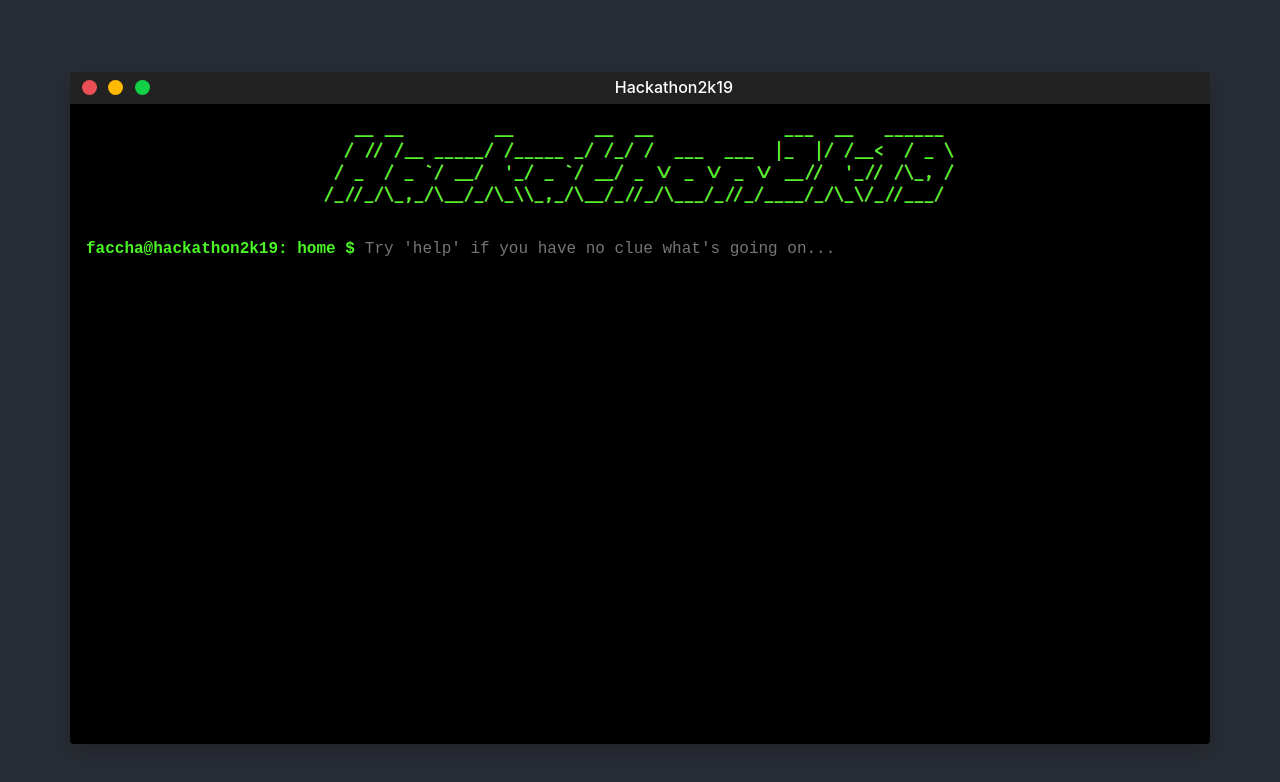
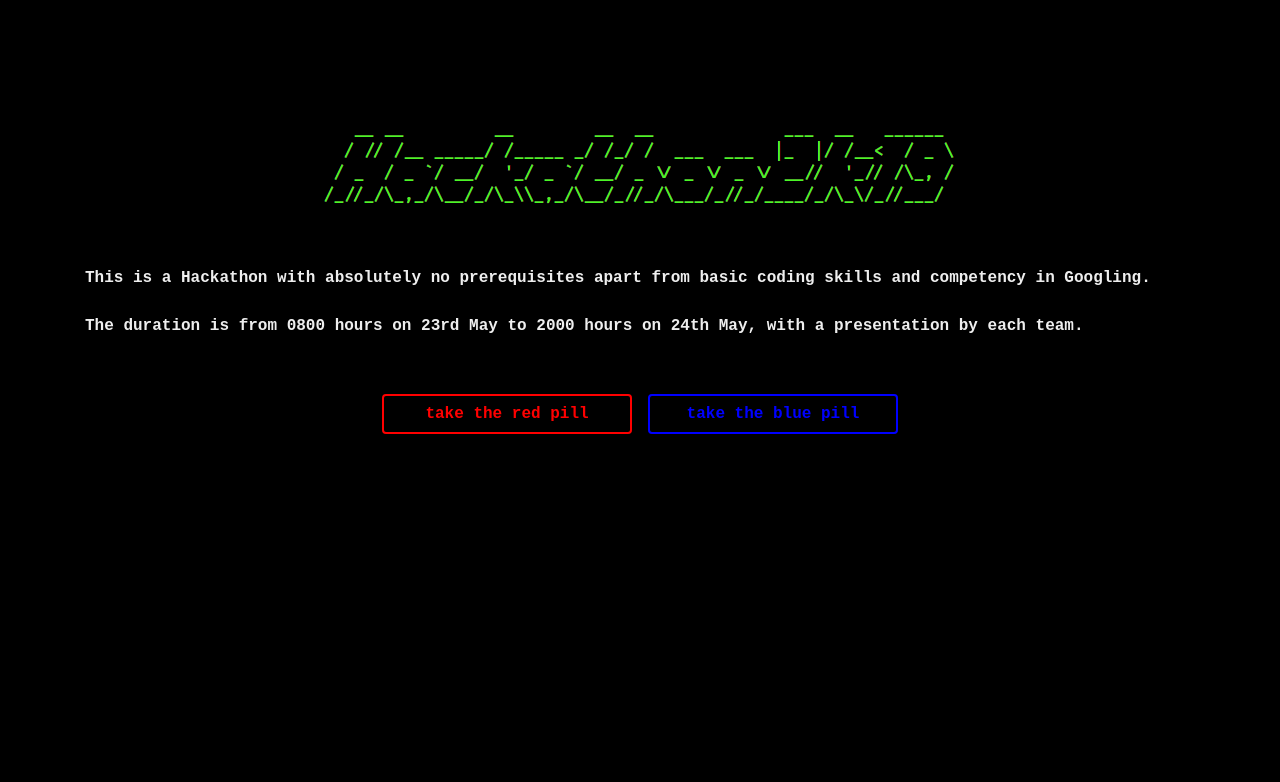
Before and after one commit to v15hv4/UG2k19_Hackathon_Web, a React (Create React App) app: page / in a window 1280 px wide. Shown: the top 782 px of the page. Built offline with nearby package versions, Linux system fonts and the light colour scheme.

Commit message:
Added intro

```diff
--- a/src/App.js
+++ b/src/App.js
@@ -14,7 +14,7 @@ const App = () => {
       <Helmet>
         <style>{"body{ background-color: #282c34;}"}</style>
       </Helmet>
-      <TerminalWindow />
+      <TerminalWindow/>
     </div >
   );
 }
--- a/src/components/CLI.js
+++ b/src/components/CLI.js
@@ -29,11 +29,11 @@ class CLI extends React.Component {
     shiftFocus = e => document.querySelector('.command').focus();
     render() {
         return (
-            <div className='CLI container rounded-bottom shadow overflow-auto h-100' onClick={this.shiftFocus}>
+            <div className={'CLI container rounded-bottom shadow overflow-auto ' + (this.props.visibility === "invisible" ? "" : "h-100")} onClick={this.shiftFocus}>
                 <div className='row pt-3 justify-content-center'>
                     <img src='h19_term_header.png' alt='Hackathon2k19' className="img-fluid"></img>
                 </div>
-                <div className='row px-3 pt-3'>
+                <div className={'row px-3 pt-3 ' + this.props.visibility}>
                     <form onSubmit={this.handleSubmit} className='col-12 pl-0'>
                         <span className='col-12 col-md-4 px-0 mr-2'>faccha@hackathon2k19: {this.state.page} $</span>
                         <input type='text' className='command' autoComplete="off" autoCorrect="off" autoCapitalize="off" spellCheck="false" autoFocus onChange={this.handleChange} value={this.state.command} placeholder={this.state.placeholder} />
--- a/src/components/Taskbar.js
+++ b/src/components/Taskbar.js
@@ -1,8 +1,9 @@
-import React from 'react';
+import React, { Component } from 'react';
 
-const Taskbar = () => {
+class Taskbar extends Component {
+    render() {
         return (
-        <div className='Taskbar container rounded shadow'>
+            <div className={'Taskbar container rounded shadow ' + this.props.visibility}>
                 <div className='row tb-bg pt-1 pb-1 pl-2 rounded-top'>
                     <span className='action-buttons'>
                         <button className='rounded-circle ml-1 tb-close' /> &thinsp;
@@ -12,7 +13,8 @@ const Taskbar = () => {
                     <h6 className='text-white m-auto tb-header pr-3'> Hackathon2k19 </h6>
                 </div>
             </div>
-    )
+        );
+    }
 }
 
 export default Taskbar;
--- a/src/components/TerminalWindow.js
+++ b/src/components/TerminalWindow.js
@@ -1,16 +1,45 @@
-import React from 'react';
+import React, { Component } from 'react';
 
 import Taskbar from './Taskbar';
 import CLI from './CLI';
 
-const TerminalWindow = () => {
-    return (
-        <div className='TerminalWindow container-fluid m-0 p-0'>
-            <div className="pt-5 d-none d-sm-block d-md-block d-lg-block">&nbsp;</div>
-            <Taskbar />
-            <CLI />
-        </div>
-    )
+class TerminalWindow extends Component {
+    state = {
+        intro_hidden: false,
+        bg_color: "#000"
+    };
+
+    redPill = () => {
+        this.setState({intro_hidden: true, bg_color: "#282c34"});
+    }
+
+    bluePill = () => {
+        window.location = 'https://www.youtube.com/watch?v=zE7PKRjrid4';
+    }
+
+    render() {
+        return (
+            <React.Fragment>
+            <div style={{ height: "100vh", backgroundColor: this.state.bg_color }}>
+            <div className='TerminalWindow container-fluid m-0 p-0'>
+                <div className="pt-5 d-none d-sm-block d-md-block d-lg-block">&nbsp;</div>
+                <Taskbar visibility={(this.state.intro_hidden) ? "" : "invisible"}/>
+                <CLI visibility={(this.state.intro_hidden) ? "" : "invisible"}/>
+                <div className={"text-center " + (this.state.intro_hidden ? "d-none" : "")}>
+                    <div className="m-auto pb-4 container CLI text-left" style={{ color: "#eee" }}>
+                    This is a Hackathon with absolutely no prerequisites apart from basic coding skills and competency in Googling. <br/><br/>
+                    The duration is from 0800 hours on 23rd May to 2000 hours on 24th May, with a presentation by each team.
+                    </div>
+                    <div className="pt-4">
+                        <button onClick={ this.redPill } className="mx-2 my-2 btn btn-hacc btn-redpill"> take the red pill </button>
+                        <button onClick={ this.bluePill } className="mx-2 my-2 btn btn-hacc btn-bluepill"> take the blue pill </button>
+                    </div>
+                </div>
+            </div>
+            </div>
+            </React.Fragment>
+        )
+    }
 }
 
 export default TerminalWindow;
--- a/src/index.css
+++ b/src/index.css
@@ -88,6 +88,27 @@ code {
   background-color: #12D146;
 }
 
+.btn-hacc {
+  background-color: #000 !important;
+  border-width: 2px !important;
+  border-color: #4af626 !important;
+  color: #4af626 !important;
+  font-family: 'Courier New', Courier, monospace !important;
+  font-weight: 700 !important;
+  min-width: 250px;
+}
+
+.btn-redpill {
+  border-color: red !important;
+  color: red !important;
+}
+
+
+.btn-bluepill {
+  border-color: blue !important;
+  color: blue !important;
+}
+
 .TerminalWindow {
   height: 80vh;
 }
--- a/src/responses/Response.js
+++ b/src/responses/Response.js
@@ -1,5 +1,3 @@
-import React from 'react';
-
 import ls from './commands/ls';
 import sudo from './commands/sudo';
 import clear from './commands/clear';
```
Lines whose indentation alone changed are shown as unchanged.
